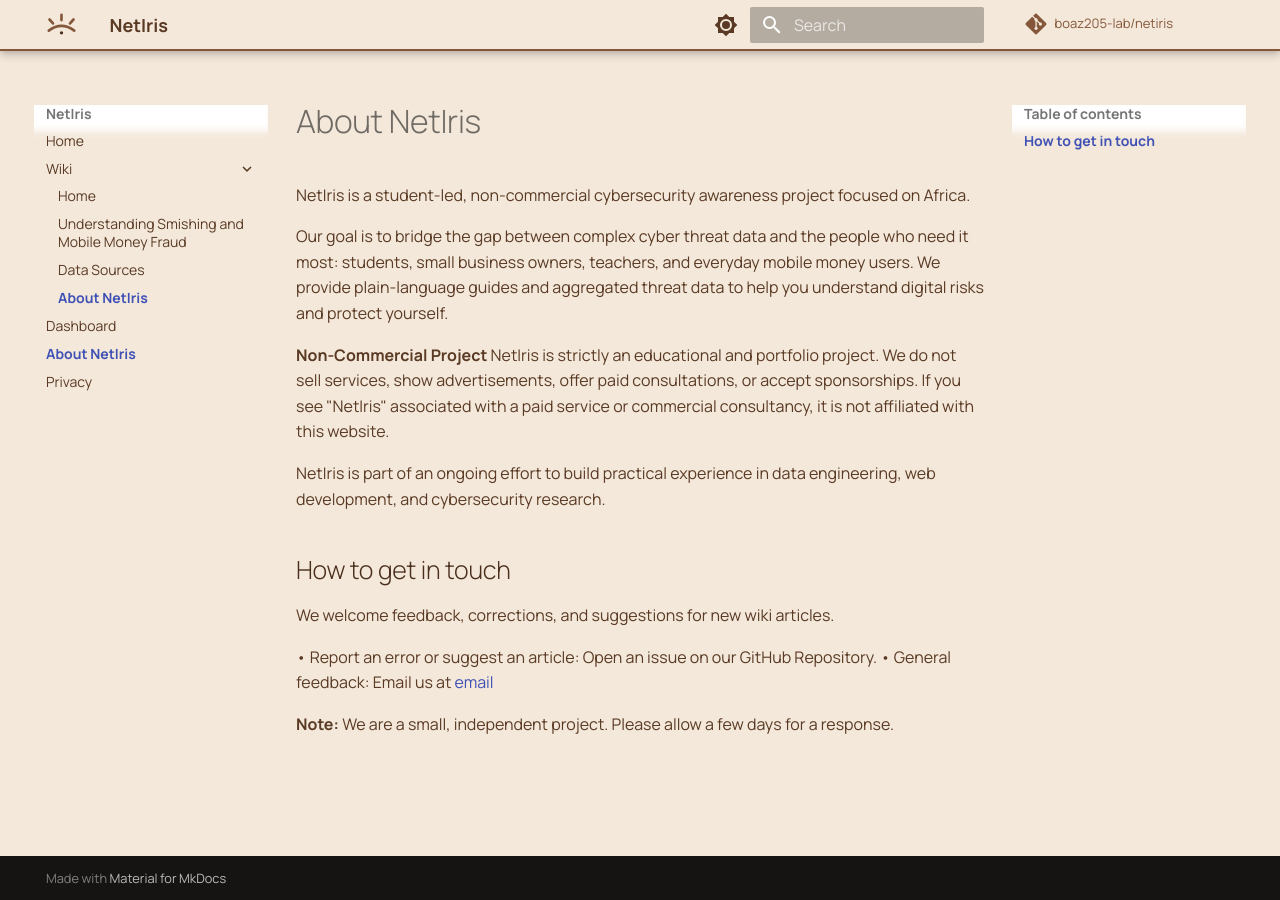
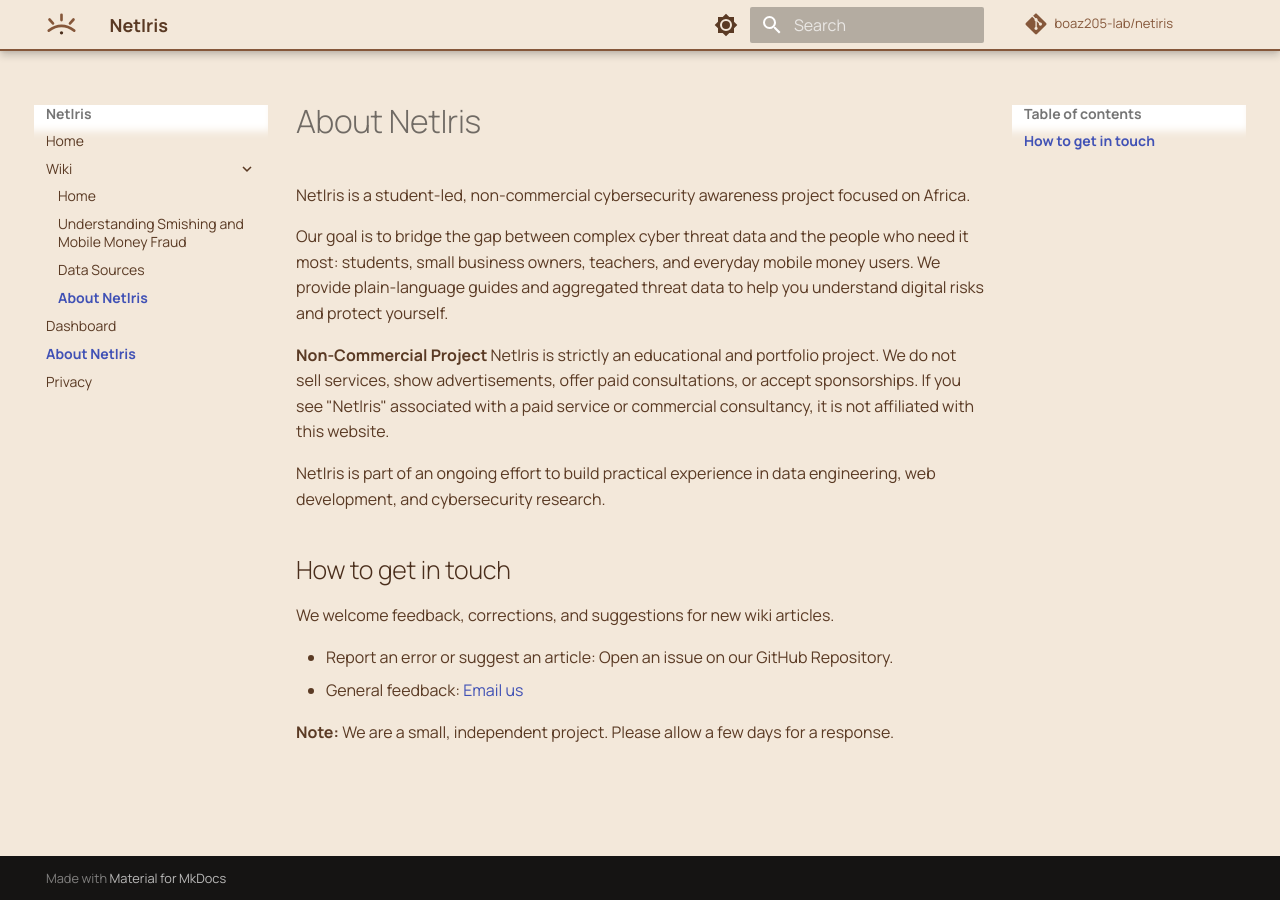
Before and after one commit to boaz205-lab/netiris, an MkDocs documentation site: the page built from docs/about.md, in a window 1280 px wide. Built offline with MkDocs 1.6.1 and Material for MkDocs 9.7.7, drawn with Linux system fonts in a browser that asks for light colours; comment, search, counter and statistics services are not loaded.

Commit message:
Change feedback email address in about.md
Updated contact email for general feedback.

```diff
--- a/docs/about.md
+++ b/docs/about.md
@@ -13,7 +13,7 @@ NetIris is part of an ongoing effort to build practical experience in data engin
 
 We welcome feedback, corrections, and suggestions for new wiki articles.
 
-• Report an error or suggest an article: Open an issue on our GitHub Repository.
-• General feedback: Email us at [email](mailto:wboaz.pc@gmail.com)
+- Report an error or suggest an article: Open an issue on our GitHub Repository.
+- General feedback: [Email us](mailto:boazobondo25@proton.me)
 
 **Note:** We are a small, independent project. Please allow a few days for a response.
```
